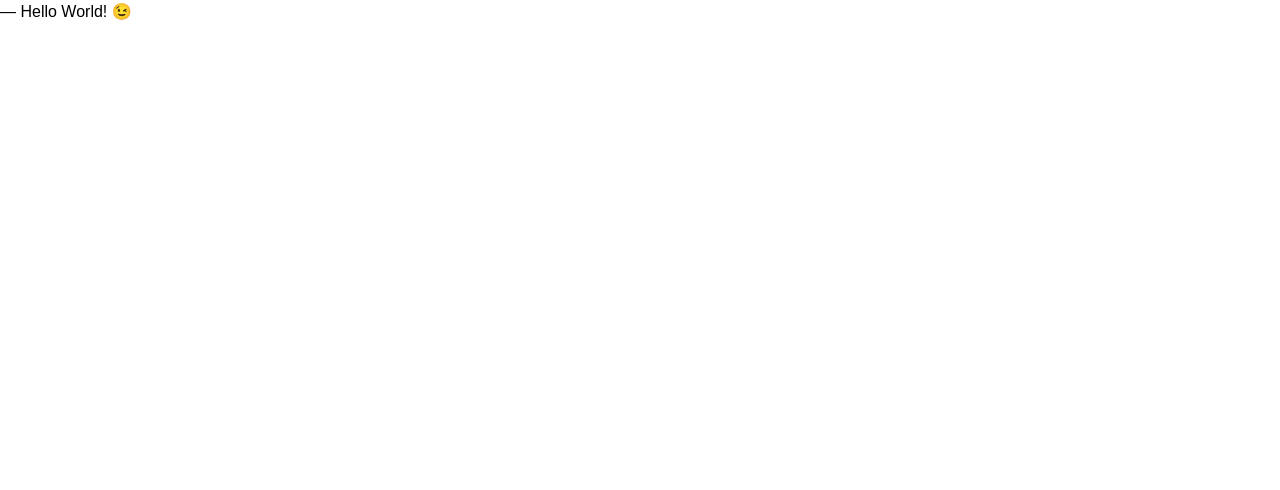
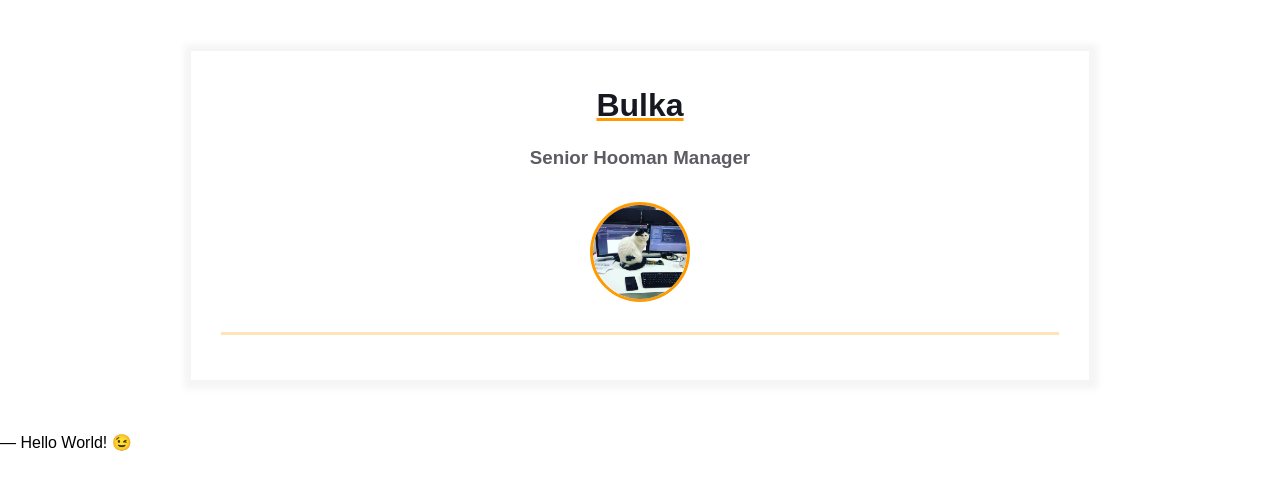
Before and after one commit to AntonTarasiuk/homepage, a plain HTML site: page index.html in a window 1280 px wide. Drawn offline with Linux system fonts and the light colour scheme.

Commit message:
Added Primary content to template

```diff
--- a/index.html
+++ b/index.html
@@ -7,6 +7,26 @@
     <link rel="stylesheet" href="styles.css">
   </head>
   <body>
+    <main>
+      <div class="resume">
+        <div class="container">
+          <div class="resume__block">
+            <h1 class="contact-info__header">Bulka</h1>
+            <h3 class="contact-info__sub-header">Senior Hooman Manager</h3>
+
+            <div class="contact_info_container fh">
+              <div class="contact-info__block"></div>
+
+              <div class="contact-info__block contact-info__block--center">
+                <img class="contact-info__avatar" src="assets/avatar-cat.jpg" alt="Avatar">
+              </div>
+
+              <div class="contact-info__block"></div>
+            </div>
+          </div>
+        </div>
+      </div>
+    </main>
     ― Hello World! &#x1F609;
   </body>
 </html>
```
Also changed, not shown: assets/avatar-cat.jpg (added).
